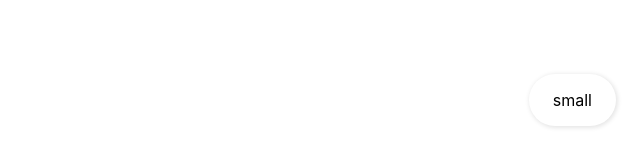
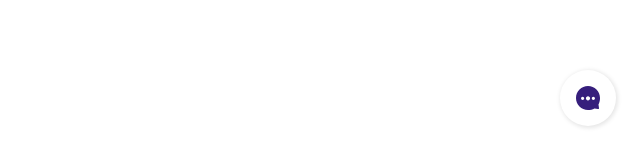
Before and after one commit to kajas90/connectly-challenge, a React (Create React App) app: page / in a window 1280 px wide. Shown: the part 634-800 px from the top of the page, without its empty margins (640-1280 px from the left). Built offline with nearby package versions, Linux system fonts and the light colour scheme.

Commit message:
feat: avoid first scroll listener

```diff
--- a/src/components/FullsizeMessage/FullSizeMessage.tsx
+++ b/src/components/FullsizeMessage/FullSizeMessage.tsx
@@ -1,18 +1,19 @@
 import styled from 'styled-components'
 import { Communicators } from '../../enums/communicators'
 import { CommunicatorIcon } from '../icons/CommunicatorIcon'
+
 export function FullsizeMessage() {
   return (
-    <StyledNav>
+    <Wrapper>
       {Object.values(Communicators).map((type) => (
-        <MarginIcon type={type} />
+        <MarginIcon key={type} type={type} />
       ))}
       Message us
-    </StyledNav>
+    </Wrapper>
   )
 }
 
-const StyledNav = styled.nav`
+const Wrapper = styled.div`
   display: flex;
   align-items: center;
 `
--- a/src/components/Widget/Widget.tsx
+++ b/src/components/Widget/Widget.tsx
@@ -2,24 +2,34 @@ import styled from 'styled-components'
 import { useScrollTimout } from '../../hooks/useScrollTimeout'
 
 import { FullsizeMessage } from '../FullsizeMessage'
+import { MessageIcon } from '../icons'
 
 const DELAY = 3000
 
 export function Widget() {
   const isSmall = useScrollTimout(DELAY)
 
-  return <Wrapper>{isSmall ? 'small' : <FullsizeMessage />}</Wrapper>
+  return (
+    <Wrapper>
+      <Button>{isSmall ? <MessageIcon /> : <FullsizeMessage />}</Button>
+    </Wrapper>
+  )
 }
 
 const Wrapper = styled.div`
   position: fixed;
   bottom: 40px;
   right: 24px;
+`
+
+const Button = styled.button`
   background: white;
   border-radius: 40px;
-  padding: 16px 24px;
-  width: auto;
+  padding: 16px;
   transition: all 0.5s ease;
   box-shadow: 1px 1px 4px 1px rgba(0, 0, 0, 0.1);
   cursor: pointer;
+  outline: none;
+  border: none;
+  line-height: 0;
 `
--- a/src/components/icons/FBIcon.tsx
+++ b/src/components/icons/FBIcon.tsx
@@ -16,7 +16,7 @@ export function FBIcon({
       viewBox="0 0 24 24"
       aria-hidden="true"
     >
-      <g fill-rule="evenodd" clip-path="url(#clip0)" clip-rule="evenodd">
+      <g fillRule="evenodd" clipPath="url(#clip0)" clipRule="evenodd">
         <path
           fill="url(#fbm_paint0_radial)"
           d="M12 0C5.24 0 0 4.952 0 11.64c0 3.498 1.434 6.521 3.769 8.61a.958.958 0 01.322.684l.065 2.134a.96.96 0 001.348.85l2.381-1.052a.958.958 0 01.641-.047c1.095.3 2.26.461 3.474.461 6.76 0 12-4.952 12-11.64C24 4.952 18.76 0 12 0z"
@@ -35,10 +35,10 @@ export function FBIcon({
           gradientTransform="translate(4.62 23.872) scale(26.1503)"
           gradientUnits="userSpaceOnUse"
         >
-          <stop stop-color="#09F"></stop>
-          <stop offset=".61" stop-color="#A033FF"></stop>
-          <stop offset=".935" stop-color="#FF5280"></stop>
-          <stop offset="1" stop-color="#FF7061"></stop>
+          <stop stopColor="#09F"></stop>
+          <stop offset=".61" stopColor="#A033FF"></stop>
+          <stop offset=".935" stopColor="#FF5280"></stop>
+          <stop offset="1" stopColor="#FF7061"></stop>
         </radialGradient>
         <clipPath id="clip0">
           <path fill="#fff" d="M0 0h24v24H0z"></path>
--- a/src/components/icons/INIcon.tsx
+++ b/src/components/icons/INIcon.tsx
@@ -20,7 +20,7 @@ export function INIcon({
         <linearGradient id="b">
           <stop offset="0" stopColor="#3771c8" />
           <stop stopColor="#3771c8" offset=".128" />
-          <stop offset="1" stop-color="#60f" stopOpacity="0" />
+          <stop offset="1" stopColor="#60f" stopOpacity="0" />
         </linearGradient>
         <linearGradient id="a">
           <stop offset="0" stopColor="#fd5" />
--- /dev/null
+++ b/src/components/icons/MessageIcon.tsx
@@ -0,0 +1,29 @@
+export function MessageIcon({
+  className,
+  width = 24,
+  height = 24
+}: {
+  className?: string
+  width?: number
+  height?: number
+}) {
+  return (
+    <svg
+      width={width}
+      height={height}
+      className={className}
+      focusable="false"
+      viewBox="0 0 24 24"
+      aria-hidden="true"
+    >
+      <path
+        d="M12 0C5.375 0 0 5.371 0 12s5.375 12 12 12c2.09 0 4.656-.523 6.488-1.516l3.492.48c.29.095.606.02.82-.194a.797.797 0 00.192-.82l-.515-3.442C23.555 16.633 24 14.176 24 12c0-6.629-5.371-12-12-12zm0 0"
+        fill="#361e7c"
+      ></path>
+      <path
+        d="M8.21 12.324c0-.894-.706-1.62-1.577-1.62-.875 0-1.582.726-1.582 1.62 0 .895.707 1.621 1.582 1.621.87 0 1.578-.726 1.578-1.62zm0 0M14.105 12.324c0-1.195-.94-2.16-2.105-2.16-1.164 0-2.105.965-2.105 2.16 0 1.196.94 2.164 2.105 2.164 1.164 0 2.105-.968 2.105-2.164zm0 0M18.95 12.324c0-.894-.708-1.62-1.583-1.62-.87 0-1.578.726-1.578 1.62 0 .895.707 1.621 1.578 1.621.875 0 1.582-.726 1.582-1.62zm0 0"
+        fill="#fff"
+      ></path>
+    </svg>
+  )
+}
--- /dev/null
+++ b/src/components/icons/index.tsx
@@ -0,0 +1 @@
+export { MessageIcon } from './MessageIcon'
--- a/src/hooks/useScrollTimeout.ts
+++ b/src/hooks/useScrollTimeout.ts
@@ -11,9 +11,13 @@ export function useScrollTimout(delay: number) {
   }, [])
 
   useLayoutEffect(() => {
-    window.addEventListener('scroll', listener)
+    // we want to avoid scroll to position after page reload
+    const timeout = setTimeout(() => {
+      window.addEventListener('scroll', listener)
+    }, 10)
     return () => {
       window.removeEventListener('scroll', listener)
+      window.clearTimeout(timeout)
     }
   }, [])
 
```
Also changed, not shown: src/components/icons/SMSIcon.tsx (+3 -3 lines).
